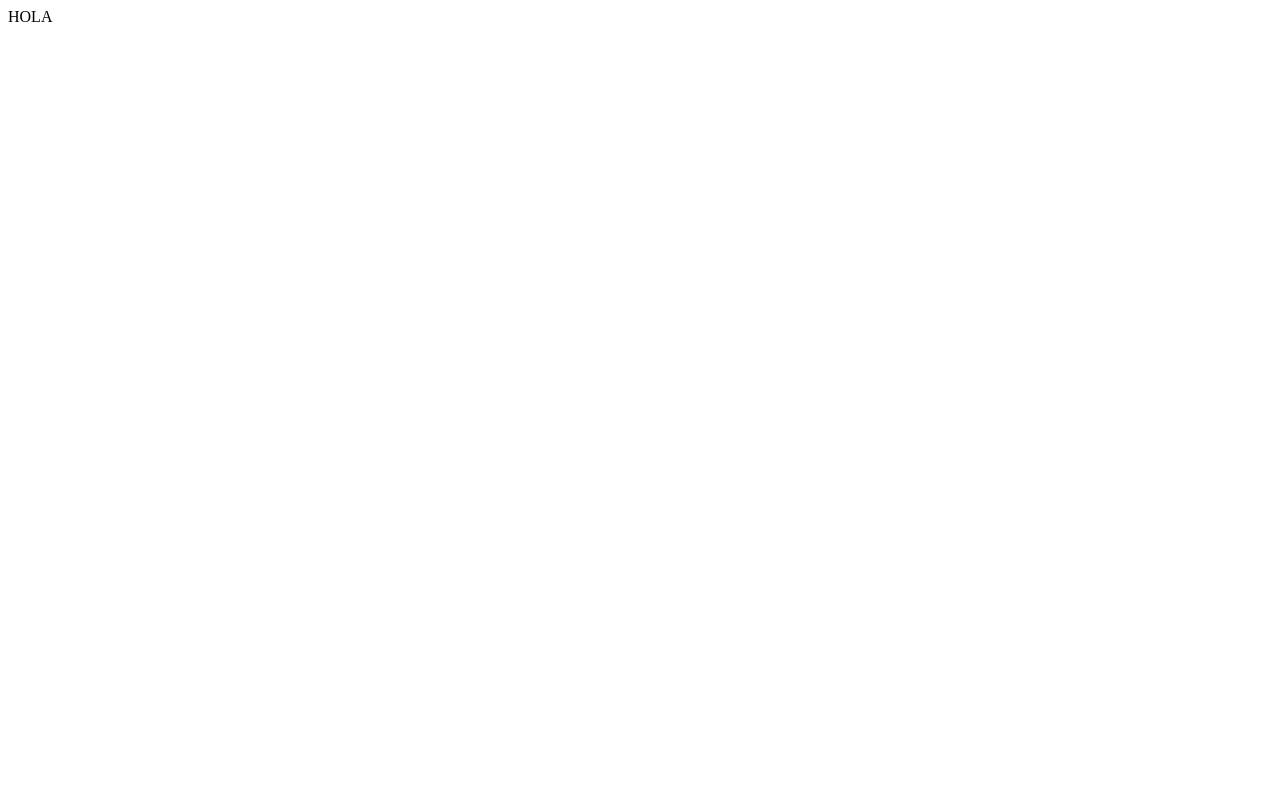
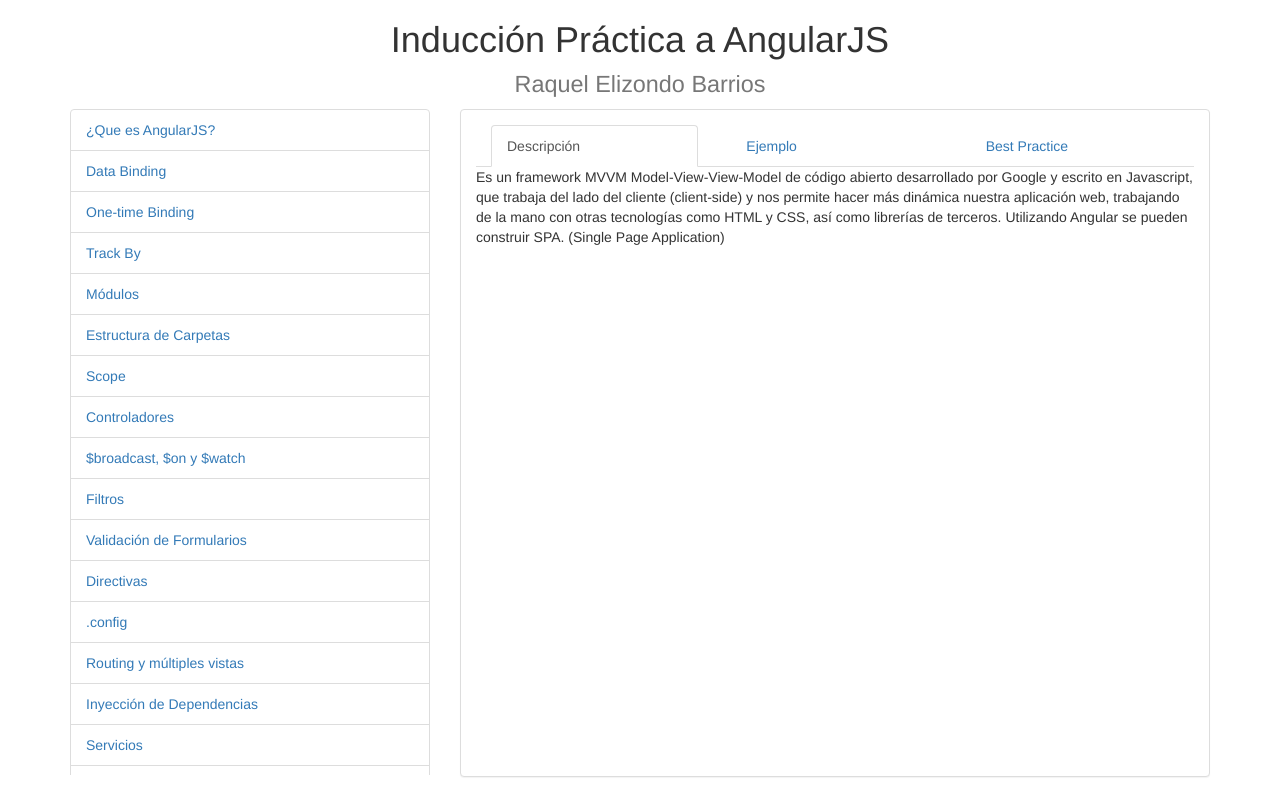
Before and after one commit to relizondobarrios/angular-induction, a website: page app/index.html at #/lession-1 in a window 1280 px wide. Drawn offline with nearby package versions, Linux system fonts and the light colour scheme; some packages are replaced by stand-ins of ours.

Commit message:
add routing, menu wrapper and stucture the app

```diff
--- a/app/app.js
+++ b/app/app.js
@@ -1,3 +1,29 @@
 (function(){
-	var induction = angular.module("induction", []);
+	var induction = angular.module('induction', ['ngRoute', 'ui.router']);
+
+	induction.config(function($stateProvider, $urlRouterProvider) {
+		$urlRouterProvider.otherwise("/lession-1");
+
+		$stateProvider
+			.state('lession-1', {
+			url: "/lession-1",
+			views:
+				{
+					'wrapper-menu':{
+						templateUrl: "shared/Menu.html"
+					},
+					'wrapper-container':{
+						templateUrl: "lessions/Lession-1.html"
+					}
+				}
+			});
+	});
+
+	induction.run(function($rootScope){
+		var currentApp = new Page();
+
+		$rootScope.$on('$viewContentLoaded', function(event, toState, toParams, fromState, fromParams){
+			currentApp.init();
+ 		});
+	})
 })();
--- /dev/null
+++ b/app/css/app.css
@@ -0,0 +1,3 @@
+.page-height {
+	overflow-y: auto;
+}
--- a/app/index.html
+++ b/app/index.html
@@ -7,12 +7,41 @@
   <title>Pracical AngularJS Induction</title>
   <meta name="description" content="">
   <meta name="viewport" content="width=device-width, initial-scale=1">
+  <link rel="stylesheet" href="../node_modules/bootstrap/dist/css/bootstrap.css">
+  <link rel="stylesheet" href="../node_modules/font-awesome/css/font-awesome.css">
+  <link rel="stylesheet" href="css/app.css">
 </head>
   <body ng-app="induction">
-    <div>HOLA</div>
+    <div class="container">
+      <div class="row text-center" id="header-title">
+        <h1>Inducción Práctica a AngularJS<br />
+          <small>Raquel Elizondo Barrios</small>
+        </h1>
+      </div>
+      <div class="row">
+        <div class="col-md-4" ui-view="wrapper-menu">
+
+        </div>
+
+        <div class="col-md-8" ui-view="wrapper-container">
+          <div class="panel panel-default" id="lession-container">
+            <div class="panel-body">
+
+            </div>
+          </div>
+        </div>
+      </div>
+    </div>
   </body>
 
-  <script src="node_modules/angular/angular.min.js"></script>
+  <script src="../node_modules/jquery/dist/jquery.min.js"></script>
+  <script src="../node_modules/bootstrap/dist/js/bootstrap.min.js"></script>
+
+  <script src="../node_modules/angular/angular.min.js"></script>
+  <script src="../node_modules/angular-route/angular-route.min.js"></script>
+  <script src="../node_modules/angular-ui-router/release/angular-ui-router.min.js"></script>
+
+  <script src="js/window.js"></script>
   <script src="app.js"></script>
 </body>
 </html>
--- /dev/null
+++ b/app/js/window.js
@@ -0,0 +1,13 @@
+'use strict';
+
+var Page = function(){
+	this.height = $(window).height();
+};
+
+Page.prototype = {
+	init:function(){
+		this.height = $(window).height() - $('#header-title').height() - 25;
+		$('#lession-container').height(this.height);
+		$('#lessions-menu').height(this.height);
+	}
+};
--- /dev/null
+++ b/app/lessions/Lession-1.html
@@ -0,0 +1,24 @@
+<div class="panel panel-default page-height" id="lession-container">
+	<div class="panel-body">
+		<ul class="nav nav-tabs" role="tablist">
+			<li role="presentation" class="active col-md-4"><a href="#description" aria-controls="description" role="tab" data-toggle="tab">Descripción</a></li>
+			<li role="presentation" class="col-md-4"><a href="#sample" aria-controls="sample" role="tab" data-toggle="tab">Ejemplo</a></li>
+			<li role="presentation" class="col-md-4"><a href="#best-practice" aria-controls="best-practice" role="tab" data-toggle="tab">Best Practice</a></li>
+		</ul>
+
+		<div class="tab-content">
+			<div role="tabpanel" class="tab-pane active" id="description">
+				<p>
+					Es un framework MVVM Model-View-View-Model de código abierto desarrollado por Google y
+					escrito en Javascript, que trabaja del lado del cliente (client-side) y nos permite hacer
+					más dinámica nuestra aplicación web, trabajando de la mano con otras tecnologías como HTML y
+					CSS, así como librerías de terceros.
+					Utilizando Angular se pueden construir SPA. (Single Page Application)
+				</p>
+			</div>
+			<div role="tabpanel" class="tab-pane" id="sample">Ejemplo</div>
+			<div role="tabpanel" class="tab-pane" id="best-practice">Best Practice</div>
+		</div>
+
+	</div>
+</div>
--- /dev/null
+++ b/app/shared/Menu.html
@@ -0,0 +1,56 @@
+<ul class="list-group page-height" id="lessions-menu">
+	<li class="list-group-item">
+		<a ui-sref="lession-1">¿Que es AngularJS?</a>
+	</li>
+	<li class="list-group-item">
+		<a ui-sref="lession-2">Data Binding</a>
+	</li>
+	<li class="list-group-item">
+		<a ui-sref="lession-3">One-time Binding</a>
+	</li>
+	<li class="list-group-item">
+		<a ui-sref="lession-4">Track By</a>
+	</li>
+	<li class="list-group-item">
+		<a ui-sref="lession-5">Módulos</a>
+	</li>
+	<li class="list-group-item">
+		<a ui-sref="lession-6">Estructura de Carpetas</a>
+	</li>
+	<li class="list-group-item">
+		<a ui-sref="lession-7">Scope</a>
+	</li>
+	<li class="list-group-item">
+		<a ui-sref="lession-8">Controladores</a>
+	</li>
+	<li class="list-group-item">
+		<a ui-sref="lession-9">$broadcast, $on y $watch</a>
+	</li>
+	<li class="list-group-item">
+		<a ui-sref="lession-10">Filtros</a>
+	</li>
+	<li class="list-group-item">
+		<a ui-sref="lession-11">Validación de Formularios</a>
+	</li>
+	<li class="list-group-item">
+		<a ui-sref="lession-12">Directivas</a>
+	</li>
+	<li class="list-group-item">
+		<a ui-sref="lession-13">.config</a>
+	</li>
+	<li class="list-group-item">
+		<a ui-sref="lession-14">Routing y múltiples vistas</a>
+	</li>
+	<li class="list-group-item">
+		<a ui-sref="lession-15">Inyección de Dependencias</a>
+	</li>
+	<li class="list-group-item">
+		<a ui-sref="lession-16">Servicios</a>
+	</li>
+	<li class="list-group-item">
+		<a ui-sref="lession-17">$http</a>
+	</li>
+	<li class="list-group-item">
+		<a ui-sref="lession-18">$q</a>
+	</li>
+</ul>
```
Also changed, not shown: package.json (+7 -1 lines).
